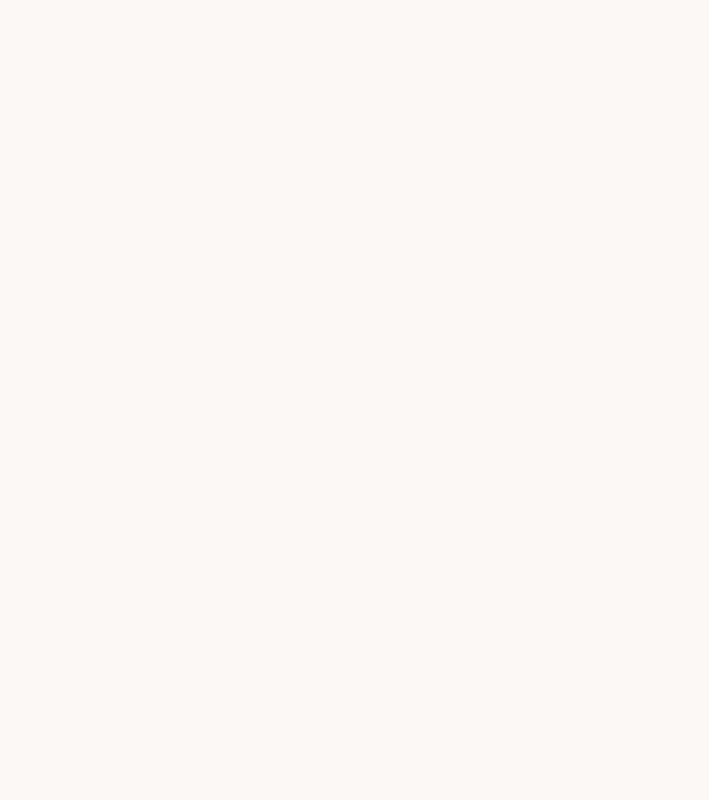
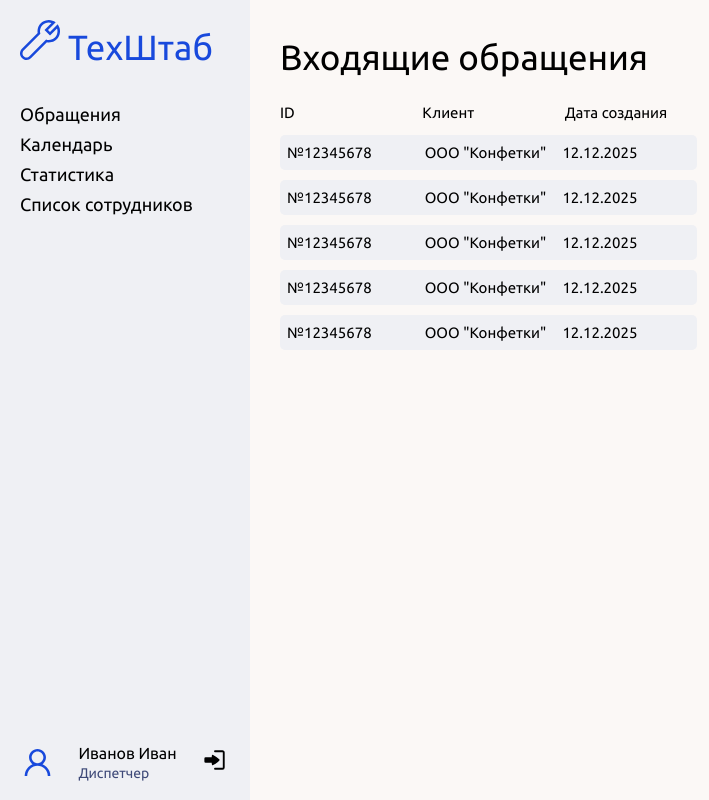
Before and after one commit to klimerri/TechStaff, a React (Vite) app: page /requests in a window 1280 px wide. Before the commit this address had no page. Shown: the whole page, without its empty margins (0-709 px from the left). Built offline with nearby package versions, Linux system fonts and the light colour scheme.

Commit message:
request card is done

```diff
--- a/src/App.jsx
+++ b/src/App.jsx
@@ -6,6 +6,7 @@ import { Worker } from './pages/Worker/Worker';
 import { Ticket } from './pages/Ticket/Ticket';
 import { LayoutWithDrawer } from './components/LayoutWithDrawer/LayoutWithDrawer';
 import { BrowserRouter, Route, Routes} from 'react-router-dom';
+import { Requests } from './pages/Requests/Requests';
 
 function App() {
 
@@ -20,6 +21,7 @@ function App() {
             <Route path="/workers" element={<WorkersList />} />
             <Route path="/worker" element={<Worker />} />
             <Route path="/ticket" element={<Ticket />} />
+            <Route path="/requests" element={<Requests />} />
           </Route>
         </Routes>
       </BrowserRouter>
--- /dev/null
+++ b/src/components/RequestCard/RequestCard.jsx
@@ -0,0 +1,11 @@
+import "./RequestCard.scss";
+
+export const RequestCard = () => {
+    return (
+        <div className="request-card__container">
+            <span className="request-card__name">№12345678</span>
+            <span className="request-card__client">ООО "Конфетки"</span>
+            <span className="request-card__date">12.12.2025</span>
+        </div>
+    )
+}
--- /dev/null
+++ b/src/components/RequestCard/RequestCard.scss
@@ -0,0 +1,19 @@
+.request-card {
+    &__container {
+        display: grid;
+        grid-template-columns: repeat(3, 1fr);
+        gap: 10px;
+        background-color: #eff0f4;
+        padding: 10px 7px;
+        border-radius: 5px;
+        box-sizing: border-box;
+    }
+
+    &__name, &__client, &__date {
+        font-family: "Ubuntu", sans-serif;
+        font-weight: 400;
+        font-style: normal;
+        color: black;
+        font-size: 15px;
+    }
+}
--- /dev/null
+++ b/src/components/RequestsDetails/RequestsDetails.jsx
@@ -0,0 +1,9 @@
+import "./RequestsDetails.scss";
+
+export const RequestsDetails = () => {
+    return (
+        <div className="requests-details__container">
+
+        </div>
+    )
+}
--- /dev/null
+++ b/src/components/RequestsList/RequestsList.jsx
@@ -0,0 +1,21 @@
+import "./RequestsList.scss";
+import { RequestCard } from "../RequestCard/RequestCard";
+
+export const RequestsList = () => {
+    return (
+        <div className="requests-list__container">
+            <div className="requests-list__header">
+                <span className="requests-list__header-name">ID</span>
+                <span className="requests-list__header-client">Клиент</span>
+                <span className="requests-list__header-date">Дата создания</span>
+            </div>
+            <div className="requests-list__list">
+                <RequestCard />
+                <RequestCard />
+                <RequestCard />
+                <RequestCard />
+                <RequestCard />
+            </div>
+        </div>
+    )
+}
--- /dev/null
+++ b/src/components/RequestsList/RequestsList.scss
@@ -0,0 +1,27 @@
+.requests-list {
+    &__container {
+        display: flex;
+        flex-direction: column;
+    }
+
+    &__header {
+        display: grid;
+        grid-template-columns: repeat(3, 1fr);
+        gap: 10px;
+        margin-bottom: 15px;
+
+        &-name, &-client, &-date {
+            font-family: "Ubuntu", sans-serif;
+            font-weight: 400;
+            font-style: normal;
+            color: black;
+            font-size: 15px;
+        }
+    }
+
+    &__list {
+        display: flex;
+        flex-direction: column;
+        gap: 10px;
+    }
+}
--- /dev/null
+++ b/src/pages/Requests/Requests.jsx
@@ -0,0 +1,21 @@
+import "./Requests.scss";
+import { RequestsList } from "../../components/RequestsList/RequestsList";
+import { RequestsDetails } from "../../components/RequestsDetails/RequestsDetails";
+
+
+export const Requests = () => {
+    return (
+        <div className="requests__container">
+            <span className="requests__header">Входящие обращения</span>
+
+            <div className="requests__main">
+                <div className="requests__list">
+                    <RequestsList />
+                </div>
+                <div className="reqiests__detail">
+                    <RequestsDetails />
+                </div>
+            </div>
+        </div>
+    )
+}
--- /dev/null
+++ b/src/pages/Requests/Requests.scss
@@ -0,0 +1,30 @@
+.requests {
+    &__container {
+        display: flex;
+        flex-direction: column;
+        padding: 40px 30px;
+    }
+
+    &__header {
+        font-family: "Ubuntu", sans-serif;
+        font-weight: 400;
+        font-style: normal;
+        color: black;
+        font-size: 35px;
+    }
+
+    &__main {
+        display: flex;
+        justify-content: space-between;
+        gap: 20px;
+        margin-top: 30px;
+    }
+
+    &__list {
+        width: 43%;
+    }
+
+    &__detail {
+        width: 55%;
+    }
+}
```
Also changed, not shown: src/components/RequestsDetails/RequestsDetails.scss (added).
